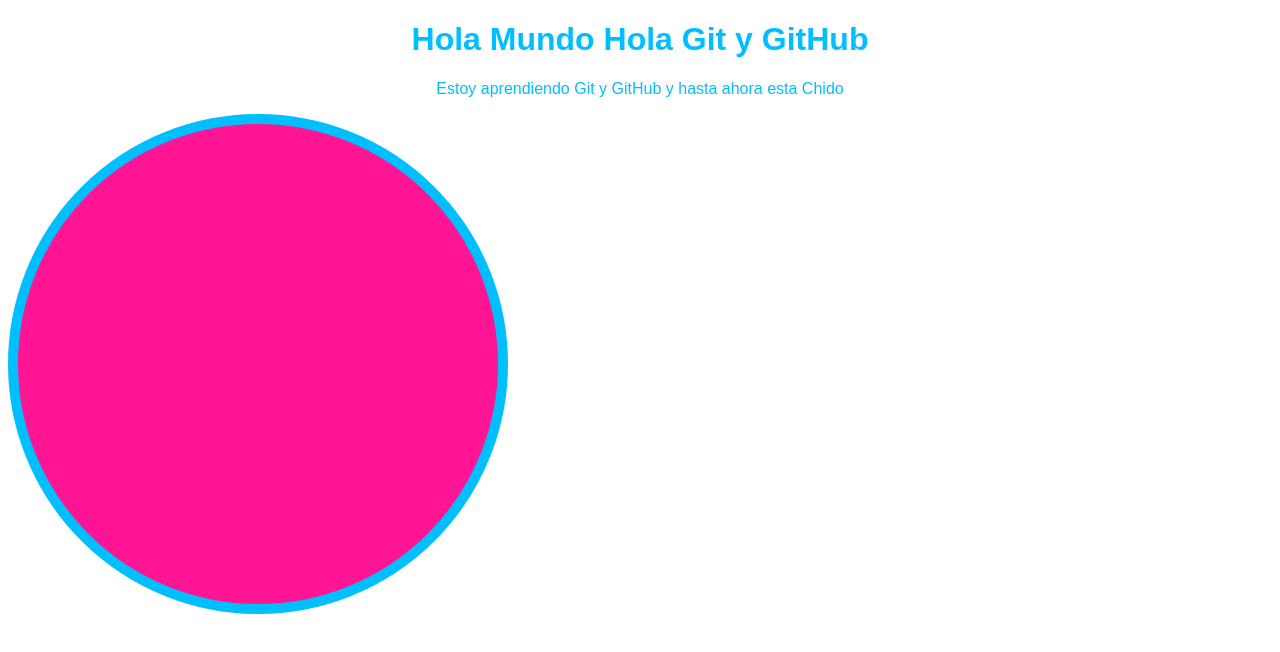
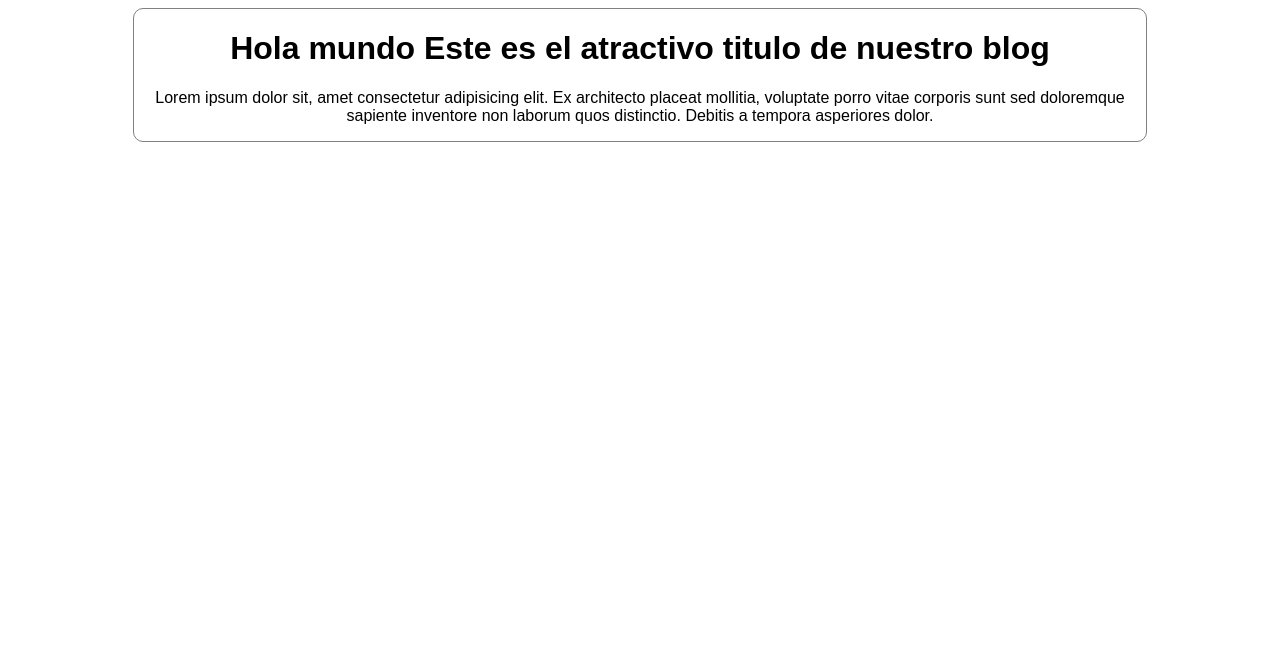
Before and after one commit to OmegaLuis/hyperblog, a plain HTML site: page index.html in a window 1280 px wide. Drawn offline with Linux system fonts and the light colour scheme.

Commit message:
commit al master del blogpost esn su version mas reciente

```diff
--- a/css/estilos.css
+++ b/css/estilos.css
@@ -1,14 +1,21 @@
 body{
     text-align: center;
     font-family: arial;
-    color: deepskyblue;
+
 
 }
 
-div{
+/* div{
     width: 30rem;
     height: 30rem;
     background-color: deeppink;
     border: 10px solid deepskyblue;
     border-radius: 100%;
+} */
+.container{
+    width: 80%;
+    height: 30%;
+    border: 0.5px solid grey;
+    border-radius: 10px;
+    margin: 0 auto;
 }
--- a/index.html
+++ b/index.html
@@ -4,18 +4,14 @@
     <meta charset="UTF-8">
     <meta http-equiv="X-UA-Compatible" content="IE=edge">
     <meta name="viewport" content="width=device-width, initial-scale=1.0">
-    <title>Practica Git</title>
+    <title>blogpost</title>
     <link rel="stylesheet" href="css/estilos.css">
 </head>
 <body>
-    <h1>
-        Hola Mundo Hola Git y GitHub
-    </h1>
-    <p>Estoy aprendiendo Git y GitHub y hasta ahora esta Chido</p>
+    <div class="container">
+        <h1>Hola mundo Este es el atractivo titulo de nuestro blog</h1>
 
-
-    <div>
-
+        <p>Lorem ipsum dolor sit, amet consectetur adipisicing elit. Ex architecto placeat mollitia, voluptate porro vitae corporis sunt sed doloremque sapiente inventore non laborum quos distinctio. Debitis a tempora asperiores dolor.</p>
     </div>
 </body>
 </html>
```
